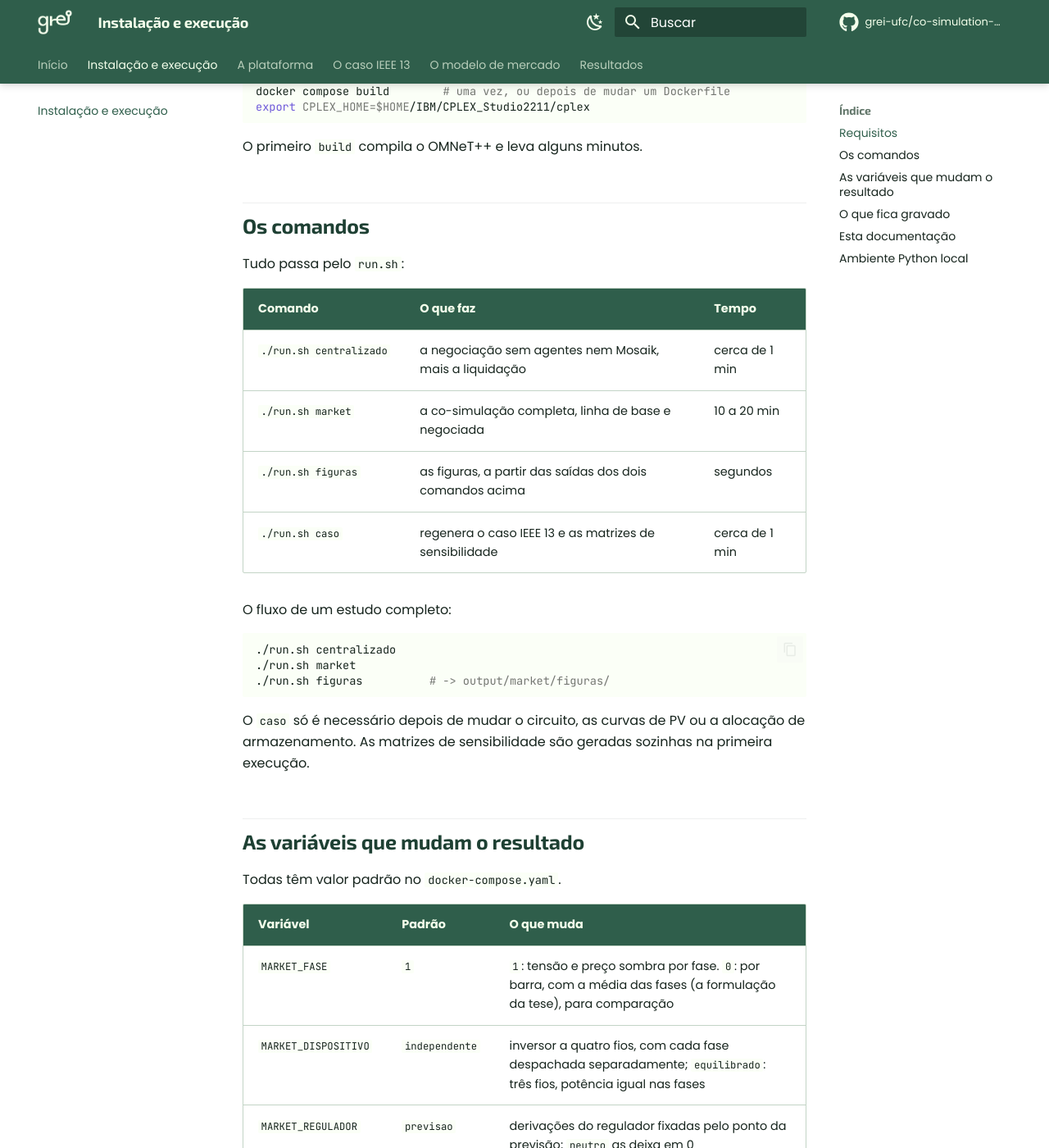
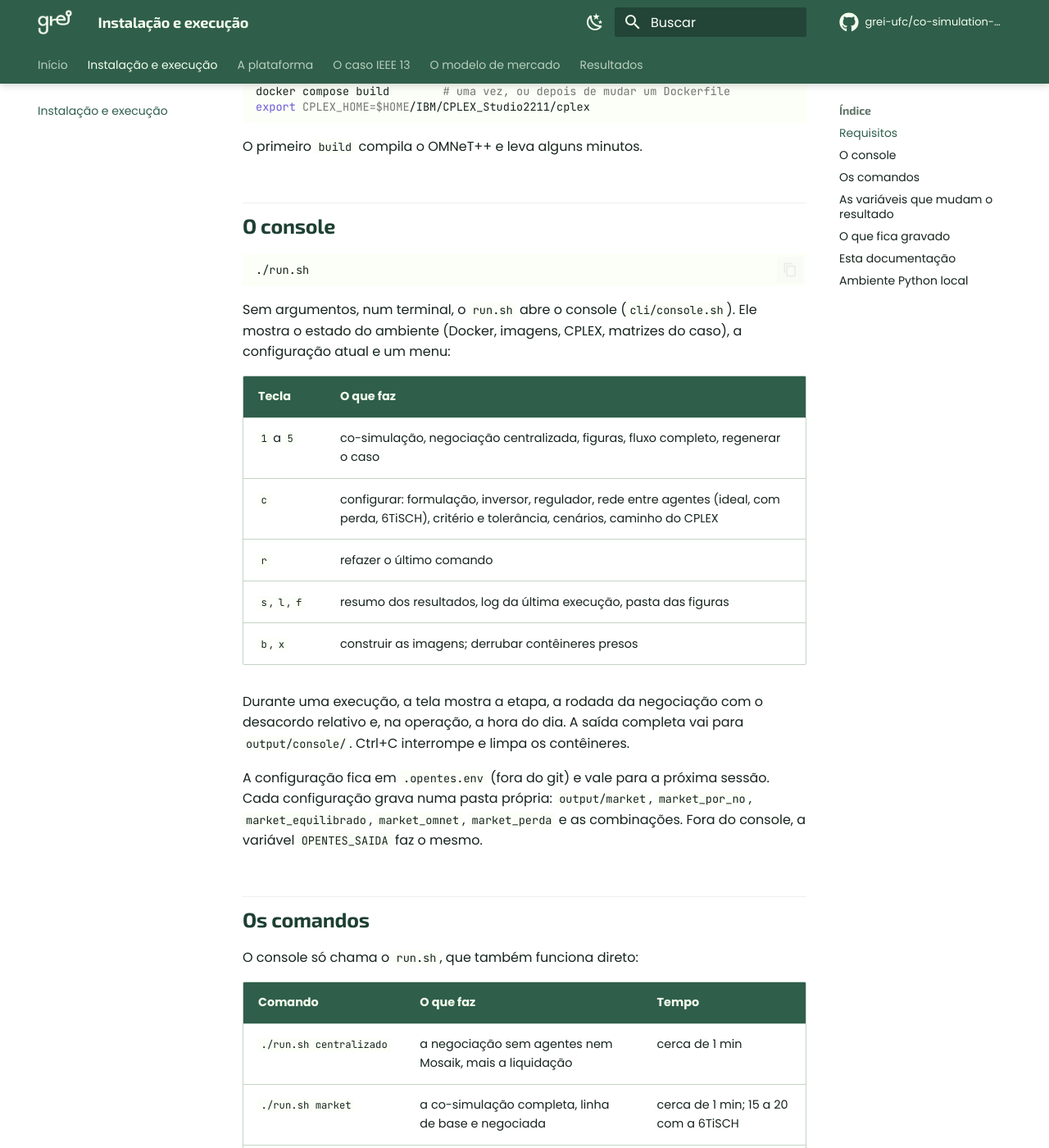
Before and after one commit to douglas-fdbs/co-simulation-opentes, an MkDocs documentation site: the page built from docs/paginas/instalacao.md, in a window 1280 px wide and 1400 px high, scrolled down 418 px. Shown: the whole window at 82% size. Built offline with MkDocs 1.6.1 and Material for MkDocs 9.7.7, drawn with Linux system fonts in a browser that asks for light colours; comment, search, counter and statistics services are not loaded; some of the changed text lies outside the part shown.

Commit message:
Console interativo no ./run.sh, com o logo do OpenTES
Sem argumentos, num terminal, o run.sh abre cli/console.sh: logo, estado do
ambiente (Docker, imagens, CPLEX, caso), configuracao atual e um menu para
executar, refazer, configurar, ver resultados, log e figuras, construir as
imagens e reiniciar o ambiente. Durante a execucao mostra a etapa, a rodada
com o desacordo relativo e a hora da operacao; a saida completa vai para
output/console/.

A configuracao fica em .opentes.env (fora do git), e OPENTES_SAIDA da a cada
configuracao uma pasta propria em output/. NET_DROP_PROBABILITY passa a ser
repassada ao servico pade, para o backend lossy.

Co-Authored-By: Claude Opus 5.5 <noreply@anthropic.com>

````diff
--- a/docker-compose.yaml
+++ b/docker-compose.yaml
@@ -131,6 +131,8 @@ services:
       # (perda e atraso sorteados) ou `omnet` (a rede 6TiSCH do servico comm).
       - NET_BACKEND=${NET_BACKEND:-ideal}
       - NET_TIME_SCALE=${NET_TIME_SCALE:-1.0}
+      # Probabilidade de perda por mensagem no backend `lossy`.
+      - NET_DROP_PROBABILITY=${NET_DROP_PROBABILITY:-0.0}
       - NET_TRACE=${NET_TRACE:-}
       # Tamanho informado a rede: `real` usa o conteudo serializado;
       # `declarado`, as classes de tamanho fixas da implementacao de referencia.
--- a/docs/paginas/instalacao.md
+++ b/docs/paginas/instalacao.md
@@ -17,14 +17,41 @@ export CPLEX_HOME=$HOME/IBM/CPLEX_Studio2211/cplex
 
 O primeiro `build` compila o OMNeT++ e leva alguns minutos.
 
+## O console
+
+```bash
+./run.sh
+```
+
+Sem argumentos, num terminal, o `run.sh` abre o console (`cli/console.sh`). Ele
+mostra o estado do ambiente (Docker, imagens, CPLEX, matrizes do caso), a
+configuração atual e um menu:
+
+| Tecla | O que faz |
+|---|---|
+| `1` a `5` | co-simulação, negociação centralizada, figuras, fluxo completo, regenerar o caso |
+| `c` | configurar: formulação, inversor, regulador, rede entre agentes (ideal, com perda, 6TiSCH), critério e tolerância, cenários, caminho do CPLEX |
+| `r` | refazer o último comando |
+| `s`, `l`, `f` | resumo dos resultados, log da última execução, pasta das figuras |
+| `b`, `x` | construir as imagens; derrubar contêineres presos |
+
+Durante uma execução, a tela mostra a etapa, a rodada da negociação com o
+desacordo relativo e, na operação, a hora do dia. A saída completa vai para
+`output/console/`. Ctrl+C interrompe e limpa os contêineres.
+
+A configuração fica em `.opentes.env` (fora do git) e vale para a próxima
+sessão. Cada configuração grava numa pasta própria: `output/market`,
+`market_por_no`, `market_equilibrado`, `market_omnet`, `market_perda` e as
+combinações. Fora do console, a variável `OPENTES_SAIDA` faz o mesmo.
+
 ## Os comandos
 
-Tudo passa pelo `run.sh`:
+O console só chama o `run.sh`, que também funciona direto:
 
 | Comando | O que faz | Tempo |
 |---|---|---|
 | `./run.sh centralizado` | a negociação sem agentes nem Mosaik, mais a liquidação | cerca de 1 min |
-| `./run.sh market` | a co-simulação completa, linha de base e negociada | 10 a 20 min |
+| `./run.sh market` | a co-simulação completa, linha de base e negociada | cerca de 1 min; 15 a 20 com a 6TiSCH |
 | `./run.sh figuras` | as figuras, a partir das saídas dos dois comandos acima | segundos |
 | `./run.sh caso` | regenera o caso IEEE 13 e as matrizes de sensibilidade | cerca de 1 min |
 
@@ -51,6 +78,7 @@ Todas têm valor padrão no `docker-compose.yaml`.
 | `MARKET_REGULADOR` | `previsao` | derivações do regulador fixadas pelo ponto da previsão; `neutro` as deixa em 0 |
 | `NET_BACKEND` | `ideal` | rede entre os agentes: `ideal`, `lossy` ou `omnet` (6TiSCH) |
 | `NET_TIME_SCALE` | `1.0` | quanto do atraso nominal da rede vira espera de relógio; com `omnet`, use `0.02`, senão cada rodada leva minutos reais |
+| `NET_DROP_PROBABILITY` | `0.0` | com `NET_BACKEND=lossy`, a probabilidade de cada mensagem se perder |
 | `MARKET_SCENARIOS` | `1` | cenários por prosumidor; `1` é determinístico, `3` gera nove cenários de preço e potência |
 | `MARKET_V_BACKOFF` | `1e-3` | margem nos limites de tensão, contra o erro da linearização |
 | `MARKET_CRITERIO` | `relativo` | critério de parada: `relativo` à potência de cada dispositivo, ou `absoluto` (variação de λ até `MARKET_EPS`, o da tese) |
````
Also changed, not shown: README.md, 4 other files.
